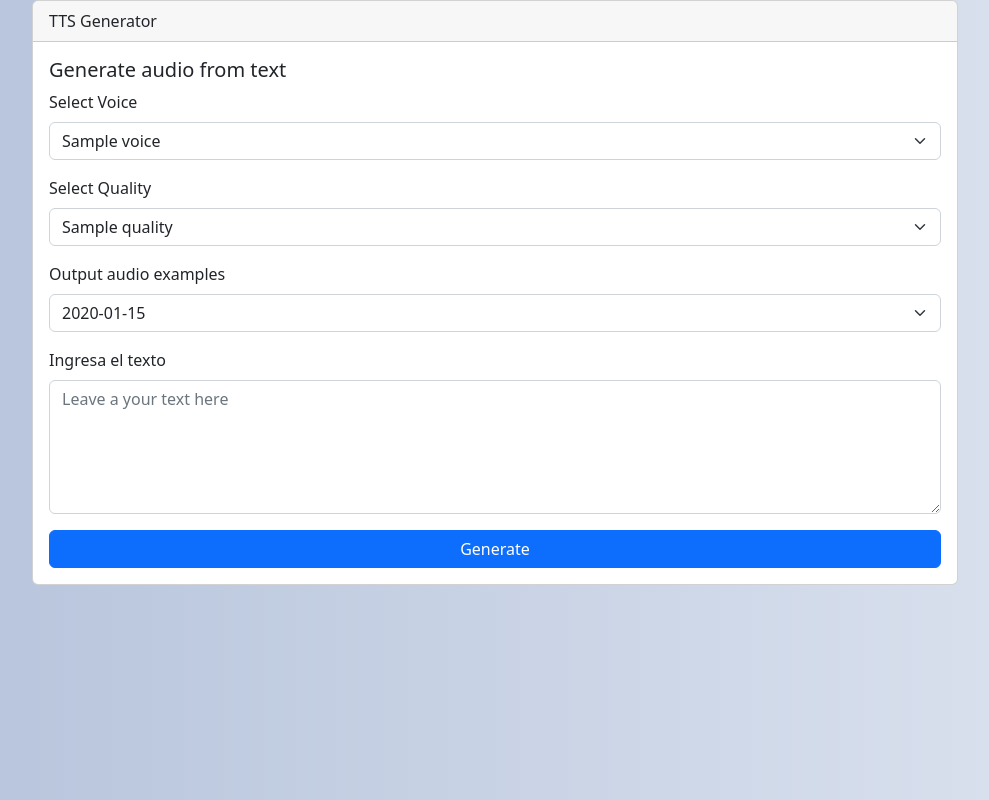
After one commit to carloshdez90/tortoise_tts_web_client, a FastAPI app: template api/templates/index.html in a window 1280 px wide. The commit adds this page. Shown: the whole page, without its empty margins (145-1134 px from the left). Run offline with FastAPI, Linux system fonts and the light colour scheme; the template is opened without the code that fills it: most values are stand-ins (such as "Sample title", 1, 10 or a date in 2020).

Commit message:
Added form to request TTS and helper function to do TTS

```diff
--- a/api/main.py
+++ b/api/main.py
@@ -1,40 +1,43 @@
 import os
 from typing import Union
-from fastapi import FastAPI, Request
-from fastapi.responses import HTMLResponse
+from pydantic import BaseModel
+from fastapi import FastAPI, Request, Form, status
+from fastapi.responses import HTMLResponse, RedirectResponse
 from fastapi.templating import Jinja2Templates
 from fastapi.staticfiles import StaticFiles
-from helper.tts import get_voices, get_quality, get_candidates
+from helper.tts import get_voices, get_quality, get_candidates, generate_tts
 from helper.bucket import get_folder_list
 
+# declarations
 app = FastAPI()
 app.mount("/static", StaticFiles(directory="static"), name="static")
-
 templates = Jinja2Templates(directory="templates")
-
 os.environ['GOOGLE_APPLICATION_CREDENTIALS'] = './bucket-service-account.json'
 
-
-@app.get("/", response_class=HTMLResponse)
-async def read_item(request: Request):
-    return templates.TemplateResponse("item.html", {"request": request, "id": 7})
-
-@app.get("/voices")
-def voices():
-    print(get_voices())
-    voices = get_voices()
-    return dict(zip(voices, voices))
-
-@app.get("/quality")
-def quality():
-    quality = get_quality()
-    return dict(zip(quality, quality))
-
-@app.get("/candidates")
-def candidates():
-    return {"candidates": get_candidates()}
-
-@app.get("/folders")
+# Utility methods
 def folders(prefix: Union[str, None] = None):
     folder_list = get_folder_list(prefix)
     return dict(zip(folder_list, folder_list))
+
+# Endpoints
+@app.get("/", response_class=HTMLResponse)
+async def index(request: Request):
+    params = {
+        "request": request,
+        "voices": get_voices(),
+        "quality_list": get_quality(),
+        "candidates":get_candidates()
+    }
+    return templates.TemplateResponse("index.html", params)
+
+@app.post("/api/do_tts")
+async def do_tts(request: Request,
+                    voice: str = Form(),
+                    text: str = Form(),
+                    quality: str = Form(),
+                    candidate: int = Form()):
+    url = app.url_path_for("index")
+    response = generate_tts(voice, text, preset=quality, candidates=candidate)
+    print(response)
+
+    return RedirectResponse(url, status_code=status.HTTP_303_SEE_OTHER)
--- /dev/null
+++ b/api/static/script.js
@@ -0,0 +1,5 @@
+document.addEventListener('submit', (e) => {
+    var button = document.getElementById('submit')
+
+    button.disabled = true
+});
--- a/api/static/styles.css
+++ b/api/static/styles.css
@@ -1,3 +1,17 @@
-h1 {
-    color: green;
+.background {
+  /* fallback for old browsers */
+  background: #6a85b6;
+
+  /* Chrome 10-25, Safari 5.1-6 */
+  background: -webkit-linear-gradient(to right, rgba(106, 133, 182, 0.5), rgba(186, 200, 224, 0.5));
+
+  /* W3C, IE 10+/ Edge, Firefox 16+, Chrome 26+, Opera 12+, Safari 7+ */
+  background: linear-gradient(to right, rgba(106, 133, 182, 0.5), rgba(186, 200, 224, 0.5))
 }
+
+
+
+.workspace{
+    background: white;
+    border-radius: 25px;
+}
--- /dev/null
+++ b/api/templates/index.html
@@ -0,0 +1,103 @@
+<!doctype html>
+<html lang="en">
+    <head>
+        <title>TorToiSe API</title>
+        <meta charset="utf-8">
+        <meta name="viewport" content="width=device-width, initial-scale=1">
+
+        <link rel="apple-touch-icon" sizes="180x180" href="{{ url_for('static', path='/favicon/apple-touch-icon.png') }}">
+        <link rel="icon" type="image/png" sizes="32x32" href="{{ url_for('static', path='/favicon/favicon-32x32.png') }}">
+        <link rel="icon" type="image/png" sizes="16x16" href="{{ url_for('static', path='/favicon/favicon-16x16.png') }}">
+        <link rel="manifest" href="{{ url_for('static', path='/favicon/site.webmanifest') }}">
+
+        <!-- CSS only -->
+        <link href="https://cdn.jsdelivr.net/npm/bootstrap@5.2.0-beta1/dist/css/bootstrap.min.css" rel="stylesheet" integrity="sha384-0evHe/X+R7YkIZDRvuzKMRqM+OrBnVFBL6DOitfPri4tjfHxaWutUpFmBp4vmVor" crossorigin="anonymous">
+        <link href="{{ url_for('static', path='/styles.css') }}" rel="stylesheet">
+
+    </head>
+    <body class="background">
+
+        <div class="container">
+            <div class="row">
+              <div class="col-10 offset-1">
+                <div class="workspace align-self-center">
+                    <div class="card">
+                        <div class="card-header">
+                          TTS Generator
+                        </div>
+                        <div class="card-body">
+                          <h5 class="card-title">Generate audio from text</h5>
+                          <form method="post" action="/api/do_tts">
+                            <!-- Voice selector -->
+                            <div class="mb-3">
+                              <label for="voice" class="form-label">Select Voice</label>
+                              <select class="form-select" aria-label="Default select example" id="voice" name="voice" value="{{voice}}" required>
+
+                                {% for voice in voices %}
+                                        {% if voice == 'mol' %}
+                                            <option selected> {{voices[voice]}} </option>
+                                        {% else %}
+                                            <option> {{voices[voice]}} </option>
+                                        {% endif %}
+                                  {% endfor%}
+
+                              </select>
+                            </div>
+
+                            <!-- Quality selector -->
+                            <div class="mb-3">
+                                <label for="voice" class="form-label">Select Quality</label>
+                                <select class="form-select" aria-label="Default select example" id="quality" name="quality" value="{{quality}}" required>
+
+                                    {% for quality in quality_list %}
+                                        {% if quality == 'fast' %}
+                                            <option selected> {{quality_list[quality]}} </option>
+                                        {% else %}
+                                            <option> {{quality_list[quality]}} </option>
+                                        {% endif %}
+                                  {% endfor%}
+
+                                </select>
+                              </div>
+
+                              <!-- Candidates selector -->
+                            <div class="mb-3">
+                                <label for="voice" class="form-label">Output audio examples</label>
+                                <select class="form-select" aria-label="Default select example" id="candidate" name="candidate" value="{{candidate}}" required>
+
+                                    {% for candidate in candidates %}
+                                        {% if candidate == 1 %}
+                                            <option selected> {{candidate}} </option>
+                                        {% else %}
+                                            <option> {{candidate}} </option>
+                                        {% endif %}
+                                    {% endfor%}
+
+                                </select>
+                            </div>
+
+                            <div class="mb-3">
+                              <label for="text" class="form-label">Ingresa el texto</label>
+                              <textarea rows="5" class="form-control" placeholder="Leave a your text here" id="text" name="text" value="{{text}}" required></textarea>
+                            </div>
+
+                            <div class="d-grid gap-2">
+                              <button class="btn btn-primary" class="submit" id="submit">Generate</button>
+                            </div>
+
+                          </form>
+                        </div>
+                      </div>
+                </div>
+              </div>
+
+            </div>
+          </div>
+
+      <!-- JavaScript Bundle with Popper -->
+      <script src="https://cdn.jsdelivr.net/npm/bootstrap@5.2.0-beta1/dist/js/bootstrap.bundle.min.js" integrity="sha384-pprn3073KE6tl6bjs2QrFaJGz5/SUsLqktiwsUTF55Jfv3qYSDhgCecCxMW52nD2" crossorigin="anonymous"></script>
+      <link href="" rel="stylesheet">
+      <script src="{{ url_for('static', path='/script.js') }}" ></script>
+
+    </body>
+</html>
```
Also changed, not shown: api/helper/tts.py (+81 -4 lines), api/requirements.txt (added, +99 -0 lines), api/templates/item.html (deleted, +0 -9 lines), api/static/favicon/android-chrome-192x192.png (added), api/static/favicon/android-chrome-512x512.png (added), api/static/favicon/apple-touch-icon.png (added), api/static/favicon/favicon-16x16.png (added), api/static/favicon/favicon-32x32.png (added), api/static/favicon/favicon.ico (added), api/static/favicon/site.webmanifest (added), 1 other file.
